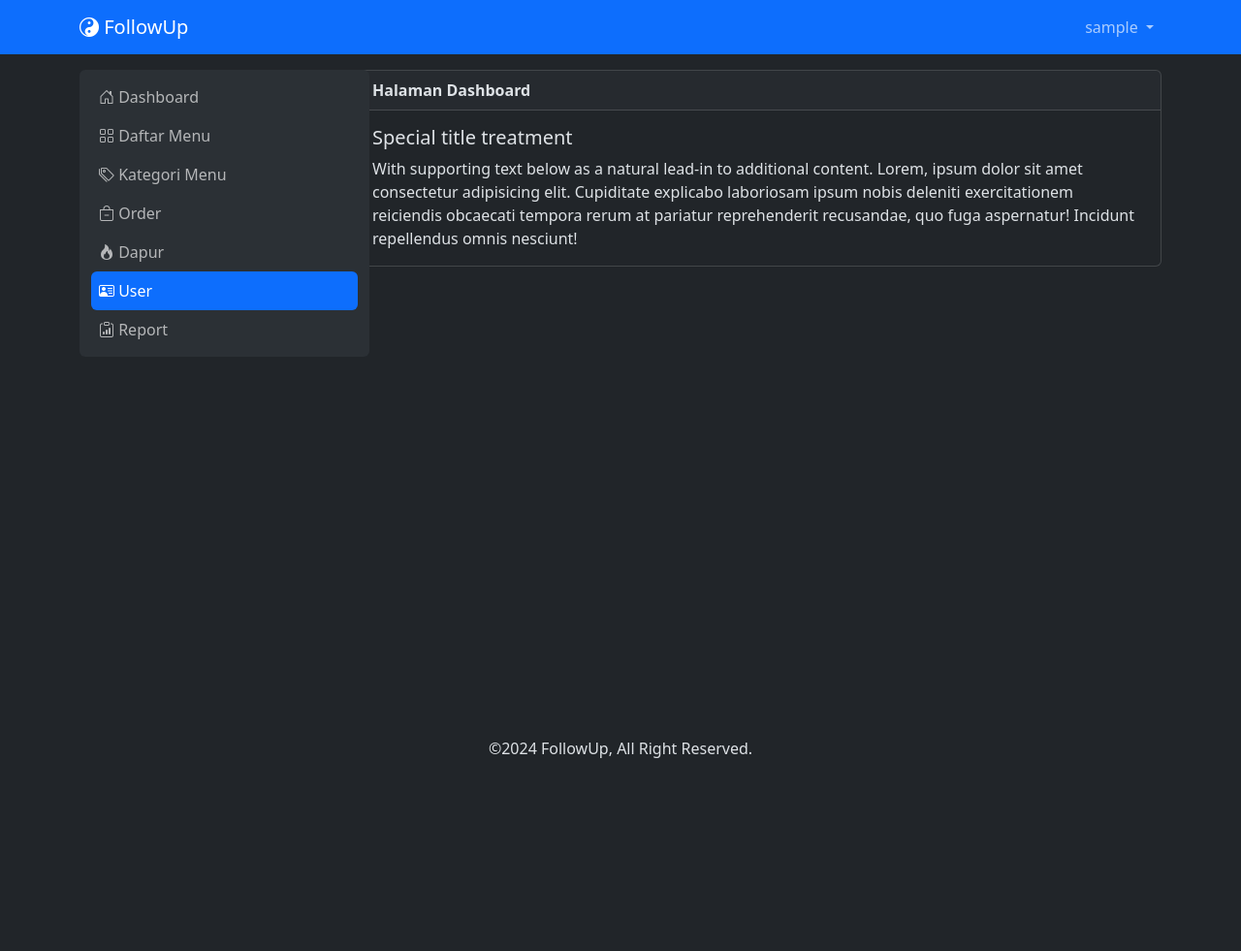
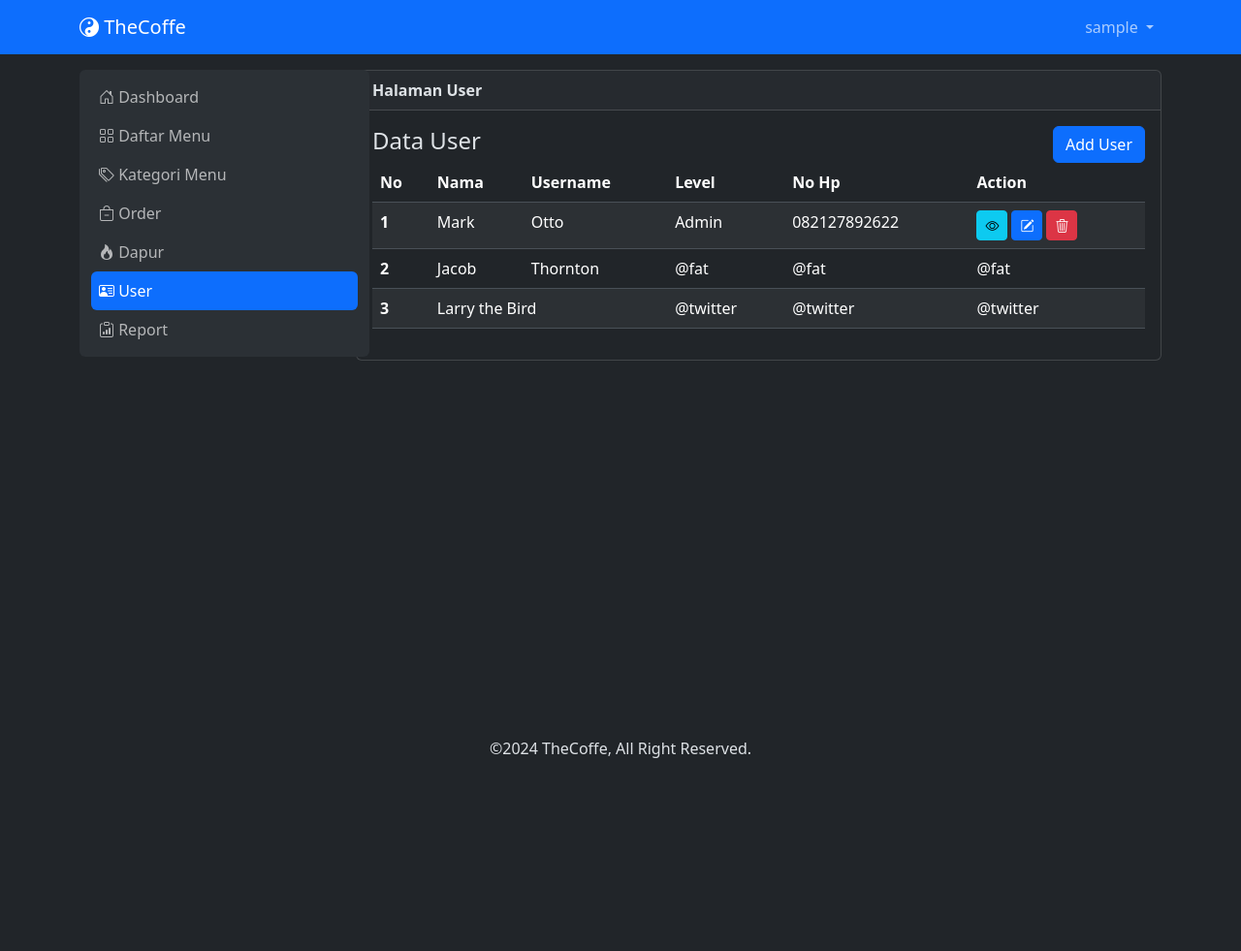
Before and after one commit to Arfn-18/TheCoffe, a PHP site: page /user in a window 1280 px wide. Shown: the top 981 px of the page at 97% size. Run offline with PHP 8.4, Linux system fonts and the light colour scheme; the visitor is signed in with stand-in values (Sample User, id 1).

Commit message:
update user

```diff
--- a/components/footer.php
+++ b/components/footer.php
@@ -1,3 +1,3 @@
 <div class="fixed-bottom text-center mb-3">
-    &copy;2024 FollowUp, All Right Reserved.
+    &copy;2024 TheCoffe, All Right Reserved.
 </div>
--- a/components/header.php
+++ b/components/header.php
@@ -1,11 +1,11 @@
 <nav class="navbar navbar-expand bg-primary sticky-top">
     <div class="container-lg">
-        <a class="navbar-brand" href="dashboard"><i class="bi bi-yin-yang"></i> FollowUp</a>
+        <a class="navbar-brand" href="dashboard"><i class="bi bi-yin-yang"></i> TheCoffe</a>
         <div class="collapse navbar-collapse justify-content-end" id="navbarNavDropdown">
             <ul class="navbar-nav">
                 <li class="nav-item dropdown">
                     <a class="nav-link dropdown-toggle" href="#" role="button" data-bs-toggle="dropdown" aria-expanded="false">
-                        <?php echo($_SESSION['username_followup']); ?>
+                        <?php echo($_SESSION['username_thecoffe']); ?>
                     </a>
                     <ul class="dropdown-menu dropdown-menu-end">
                         <li><a class="dropdown-item" href="#"><i class="bi bi-person-circle"></i> Profile</a></li>
--- a/components/sidebar.php
+++ b/components/sidebar.php
@@ -6,7 +6,7 @@
             </button>
             <div class="offcanvas offcanvas-start" style="width: 45%;" tabindex="-1" id="offcanvasNavbar" aria-labelledby="offcanvasNavbarLabel">
                 <div class="offcanvas-header">
-                    <h5 class="offcanvas-title" id="offcanvasNavbarLabel">Follow Up</h5>
+                    <h5 class="offcanvas-title" id="offcanvasNavbarLabel">TheCoffe</h5>
                     <button type="button" class="btn-close" data-bs-dismiss="offcanvas" aria-label="Close"></button>
                 </div>
                 <div class="offcanvas-body">
@@ -27,7 +27,7 @@
                             <a class="nav-link ps-2 <?php echo(isset($_GET['page']) && $_GET['page'] == 'dapur') ? 'active' : '' ?>" aria-current="page" href="#"><i class="bi bi-fire"></i> Dapur</a>
                         </li>
                         <li class="nav-item">
-                            <a class="nav-link ps-2 <?php echo(isset($_GET['page']) && $_GET['page'] == 'user') ? 'active' : '' ?>" aria-current="page" href="#"><i class="bi bi-person-vcard"></i> User</a>
+                            <a class="nav-link ps-2 <?php echo(isset($_GET['page']) && $_GET['page'] == 'user') ? 'active' : '' ?>" aria-current="page" href="user"><i class="bi bi-person-vcard"></i> User</a>
                         </li>
                         <li class="nav-item">
                             <a class="nav-link ps-2 <?php echo(isset($_GET['page']) && $_GET['page'] == 'report') ? 'active' : '' ?>" aria-current="page" href="report"><i class="bi bi-clipboard-data"></i> Report</a>
--- a/controller/connect.php
+++ b/controller/connect.php
@@ -1,6 +1,6 @@
 <?php
 
-$con = mysqli_connect("localhost", "root", "", "dbfollowup");
+$con = mysqli_connect("localhost", "root", "", "dbthecoffe");
 if(!$con){
     echo "Koneksi Gagal";
 }
--- a/controller/proses_login.php
+++ b/controller/proses_login.php
@@ -9,7 +9,7 @@ if (!empty(isset($_POST['username']))) {
     $query = mysqli_query($con, "SELECT * FROM tb_user WHERE username = '$username' AND password = '$password'");
     $return = mysqli_fetch_array($query);
     if ($return) {
-        $_SESSION['username_followup'] = $username;
+        $_SESSION['username_thecoffe'] = $username;
         header('location:../dashboard');
     } else {
 ?>
--- a/index.php
+++ b/index.php
@@ -5,6 +5,9 @@ if (isset($_GET['page']) && $_GET['page'] == 'dashboard') {
     include 'main.php';
 } else if (isset($_GET['page']) && $_GET['page'] == 'order') {
     $page = 'pages/order.php';
+    include 'main.php';
+} else if (isset($_GET['page']) && $_GET['page'] == 'user') {
+    $page = 'pages/user.php';
     include 'main.php';
 } else if (isset($_GET['page']) && $_GET['page'] == 'report') {
     $page = 'pages/report.php';
--- a/main.php
+++ b/main.php
@@ -1,6 +1,6 @@
 <?php
 session_start();
-if (empty($_SESSION['username_followup'])) {
+if (empty($_SESSION['username_thecoffe'])) {
     header('location:login');
 }
 ?>
--- a/pages/login.php
+++ b/pages/login.php
@@ -1,6 +1,6 @@
 <?php
 session_start();
-if (!empty($_SESSION['username_followup'])) {
+if (!empty($_SESSION['username_thecoffe'])) {
     header('location:home');
 }
 ?>
@@ -14,7 +14,7 @@ if (!empty($_SESSION['username_followup'])) {
     <meta name="description" content="">
     <meta name="author" content="Mark Otto, Jacob Thornton, and Bootstrap contributors">
     <meta name="generator" content="Hugo 0.122.0">
-    <title>FollowUp | Login</title>
+    <title>TheCoffe | Login</title>
 
     <link rel="canonical" href="https://getbootstrap.com/docs/5.3/examples/sign-in/">
     <link href="https://cdn.jsdelivr.net/npm/bootstrap@5.3.3/dist/css/bootstrap.min.css" rel="stylesheet" integrity="sha384-QWTKZyjpPEjISv5WaRU9OFeRpok6YctnYmDr5pNlyT2bRjXh0JMhjY6hW+ALEwIH" crossorigin="anonymous">
--- /dev/null
+++ b/pages/user.php
@@ -0,0 +1,100 @@
+<div class="konten col-lg rounded">
+    <div class="card">
+        <div class="card-header fw-bold">
+            Halaman User
+        </div>
+        <div class="card-body">
+            <div class="row">
+                <div class="col d-flex justify-content-between align-items-center">
+                    <h4>Data User</h4>
+                    <button class="btn btn-primary" data-bs-toggle="modal" data-bs-target="#addUser">Add User</button>
+                </div>
+            </div>
+            <!-- Modal Add User-->
+            <div class="modal fade" id="addUser" tabindex="-1" aria-labelledby="exampleModalLabel" aria-hidden="true">
+                <div class="modal-dialog modal-xl modal-fullscreen-md-down">
+                    <div class="modal-content">
+                        <div class="modal-header">
+                            <h1 class="modal-title fs-5" id="exampleModalLabel">Add User</h1>
+                            <button type="button" class="btn-close" data-bs-dismiss="modal" aria-label="Close"></button>
+                        </div>
+                        <div class="modal-body">
+                            ...
+                        </div>
+                        <div class="modal-footer">
+                            <button type="button" class="btn btn-secondary" data-bs-dismiss="modal">Close</button>
+                            <button type="button" class="btn btn-primary">Save changes</button>
+                        </div>
+                    </div>
+                </div>
+            </div>
+            <!-- End Modal Add User -->
+
+            <!-- Modal View User-->
+            <div class="modal fade" id="viewUser" tabindex="-1" aria-labelledby="exampleModalLabel" aria-hidden="true">
+                <div class="modal-dialog modal-xl modal-fullscreen-md-down">
+                    <div class="modal-content">
+                        <div class="modal-header">
+                            <h1 class="modal-title fs-5" id="exampleModalLabel">Detail User</h1>
+                            <button type="button" class="btn-close" data-bs-dismiss="modal" aria-label="Close"></button>
+                        </div>
+                        <div class="modal-body">
+                            ...
+                        </div>
+                        <div class="modal-footer">
+                            <button type="button" class="btn btn-secondary" data-bs-dismiss="modal">Close</button>
+                            <button type="button" class="btn btn-primary">Save changes</button>
+                        </div>
+                    </div>
+                </div>
+            </div>
+            <!-- End Modal View User -->
+
+            <div class="table-responsive">
+                <table class="table table-striped table-hover">
+                    <thead>
+                        <tr>
+                            <th scope="col">No</th>
+                            <th scope="col">Nama</th>
+                            <th scope="col">Username</th>
+                            <th scope="col">Level</th>
+                            <th scope="col">No Hp</th>
+                            <th scope="col">Action</th>
+                        </tr>
+                    </thead>
+                    <tbody>
+                        <tr>
+                            <th scope="row">1</th>
+                            <td>Mark</td>
+                            <td>Otto</td>
+                            <td>Admin</td>
+                            <td>082127892622</td>
+                            <td>
+                                <div class="d-flex gap-1">
+                                    <button class="btn btn-info btn-sm" data-bs-toggle="modal" data-bs-target="#viewUser"><i class="bi bi-eye"></i></button>
+                                    <button class="btn btn-primary btn-sm"><i class="bi bi-pencil-square"></i></button>
+                                    <button class="btn btn-danger btn-sm"><i class="bi bi-trash3"></i></button>
+                                </div>
+                            </td>
+                        </tr>
+                        <tr>
+                            <th scope="row">2</th>
+                            <td>Jacob</td>
+                            <td>Thornton</td>
+                            <td>@fat</td>
+                            <td>@fat</td>
+                            <td>@fat</td>
+                        </tr>
+                        <tr>
+                            <th scope="row">3</th>
+                            <td colspan="2">Larry the Bird</td>
+                            <td>@twitter</td>
+                            <td>@twitter</td>
+                            <td>@twitter</td>
+                        </tr>
+                    </tbody>
+                </table>
+            </div>
+        </div>
+    </div>
+</div>
```
